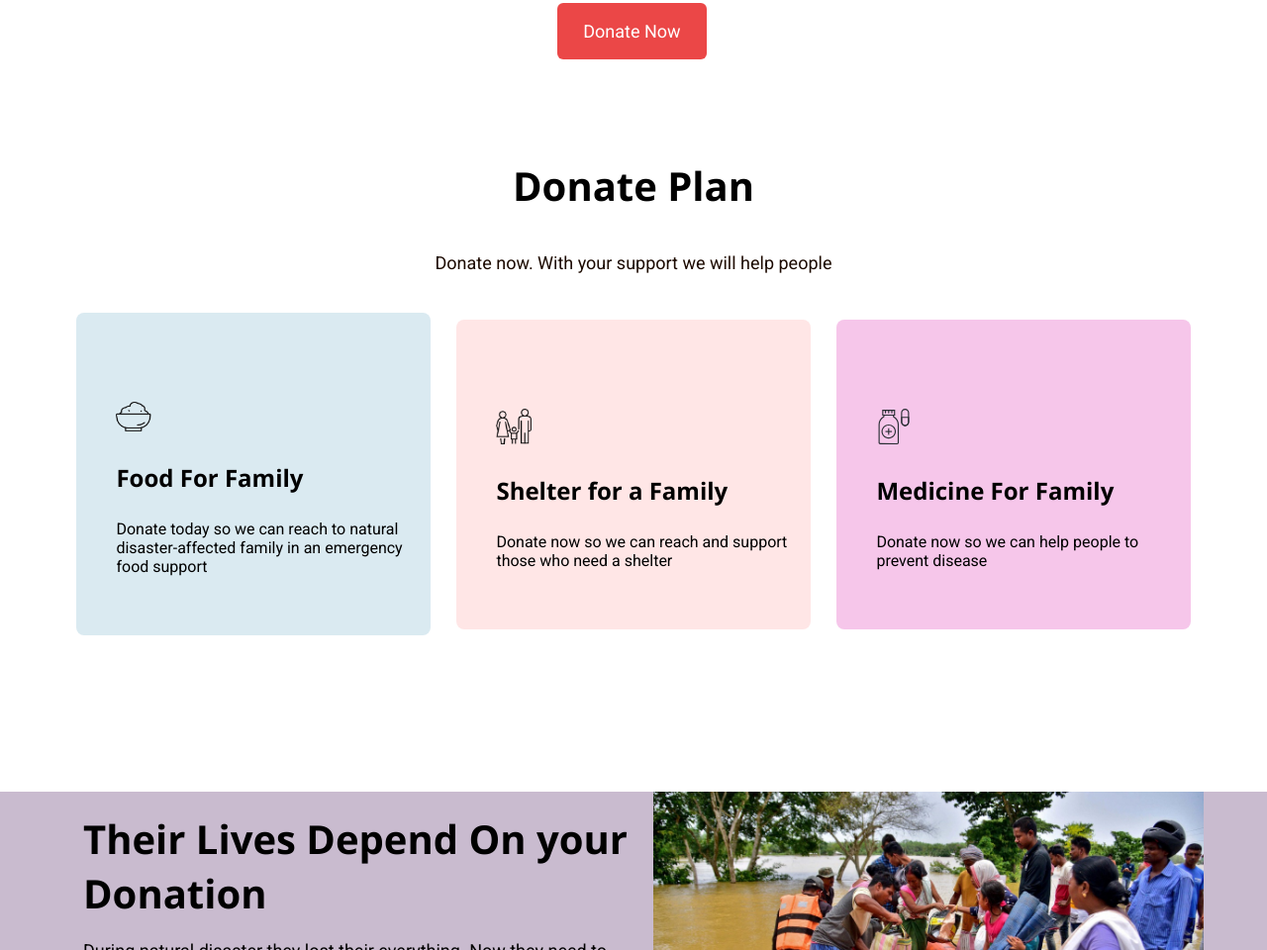
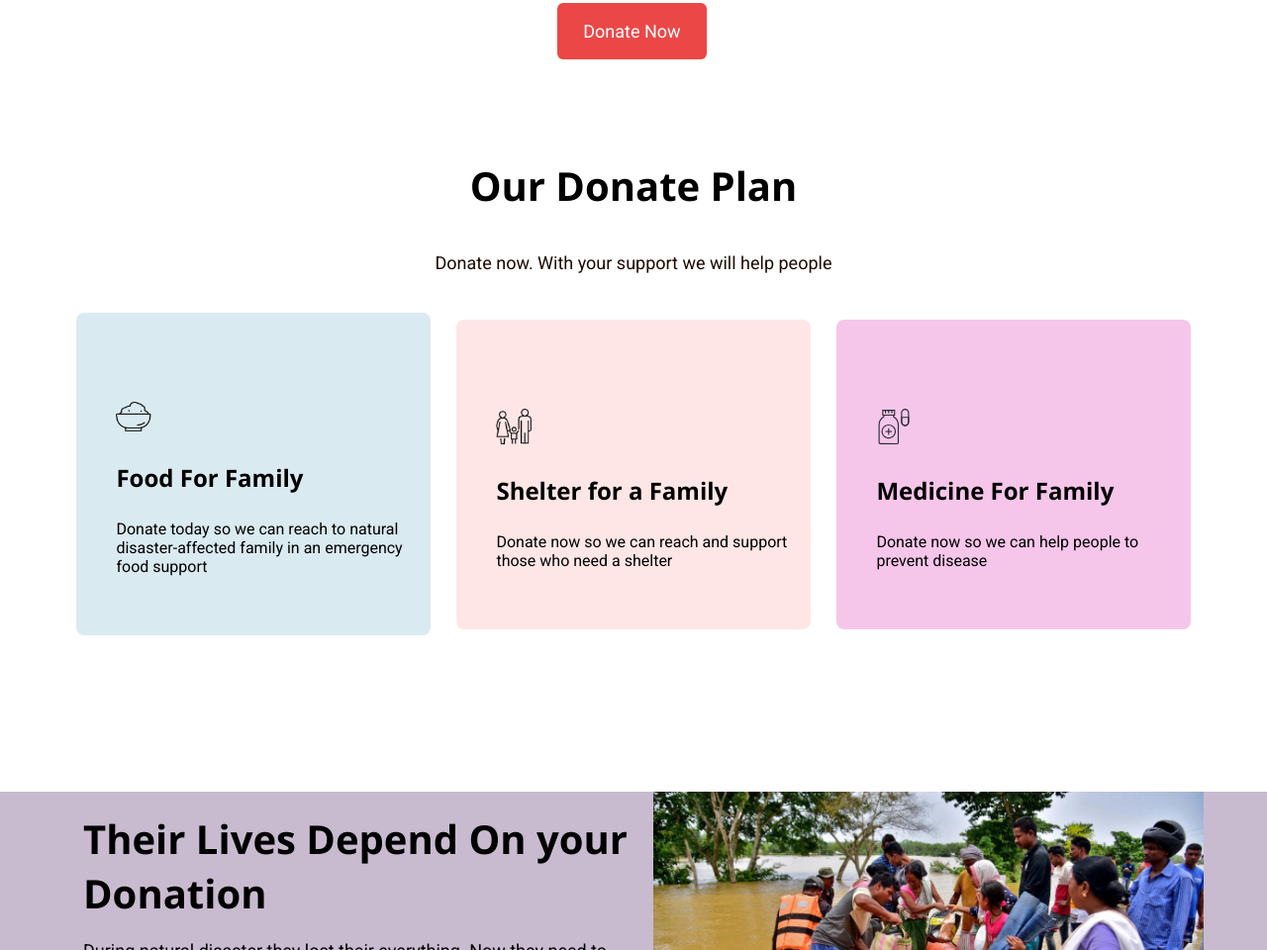
Before and after one commit to badhon-dalbot/donate-today, a plain HTML site: page index.html in a window 1280 px wide. Shown: the part 1298-2258 px from the top of the page at 99% size. Drawn offline with nearby package versions, Linux system fonts and the light colour scheme.

Commit message:
final commit

```diff
--- a/index.html
+++ b/index.html
@@ -56,7 +56,7 @@
     <!-- Donate Plan -->
     <section id="donate-plan">
         <div class="text">
-            <h1>Donate Plan</h1>
+            <h1>Our Donate Plan</h1>
             <p>Donate now. With your support we will help people</p>
         </div>
         <div class="container">
```
